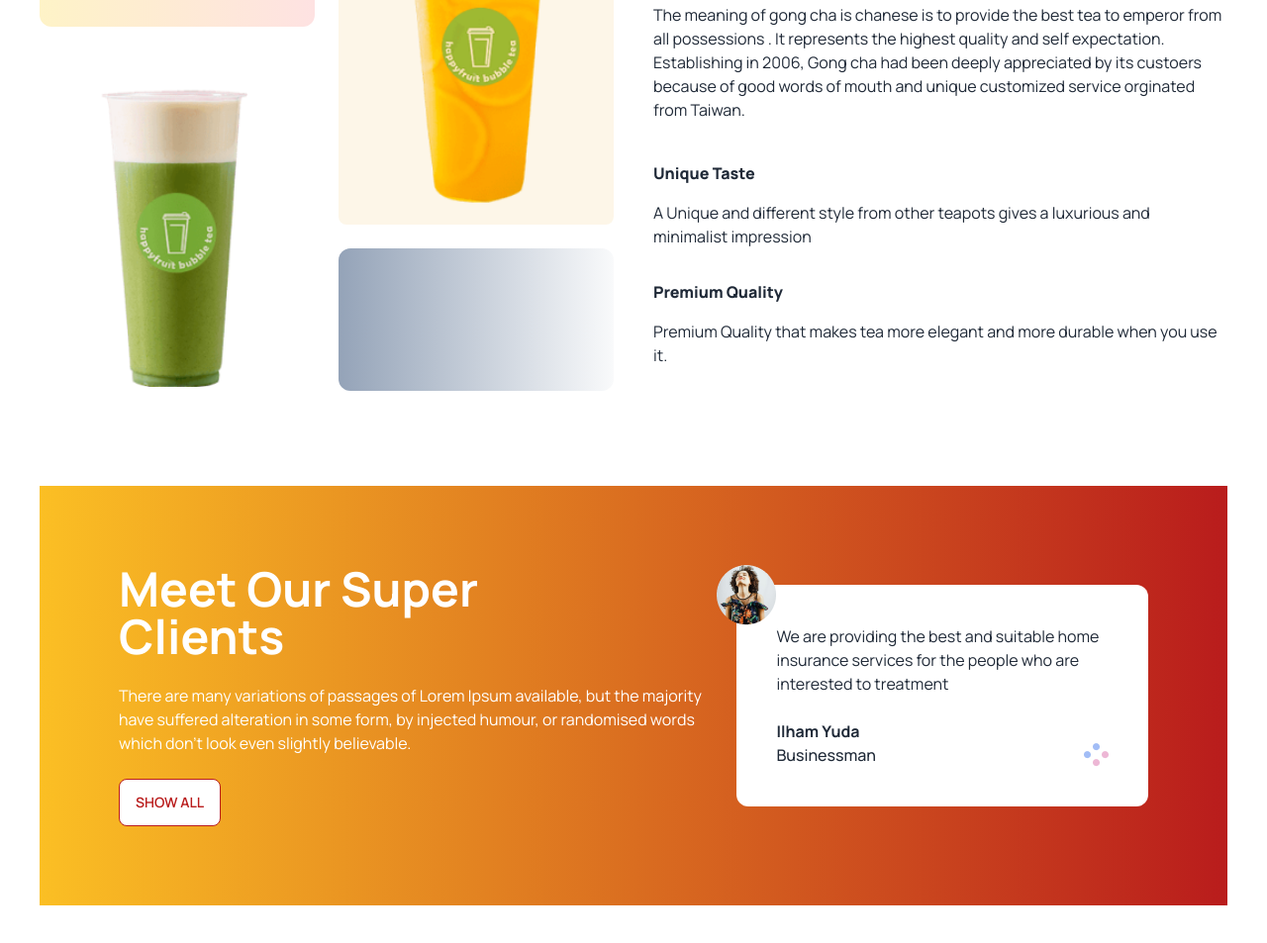
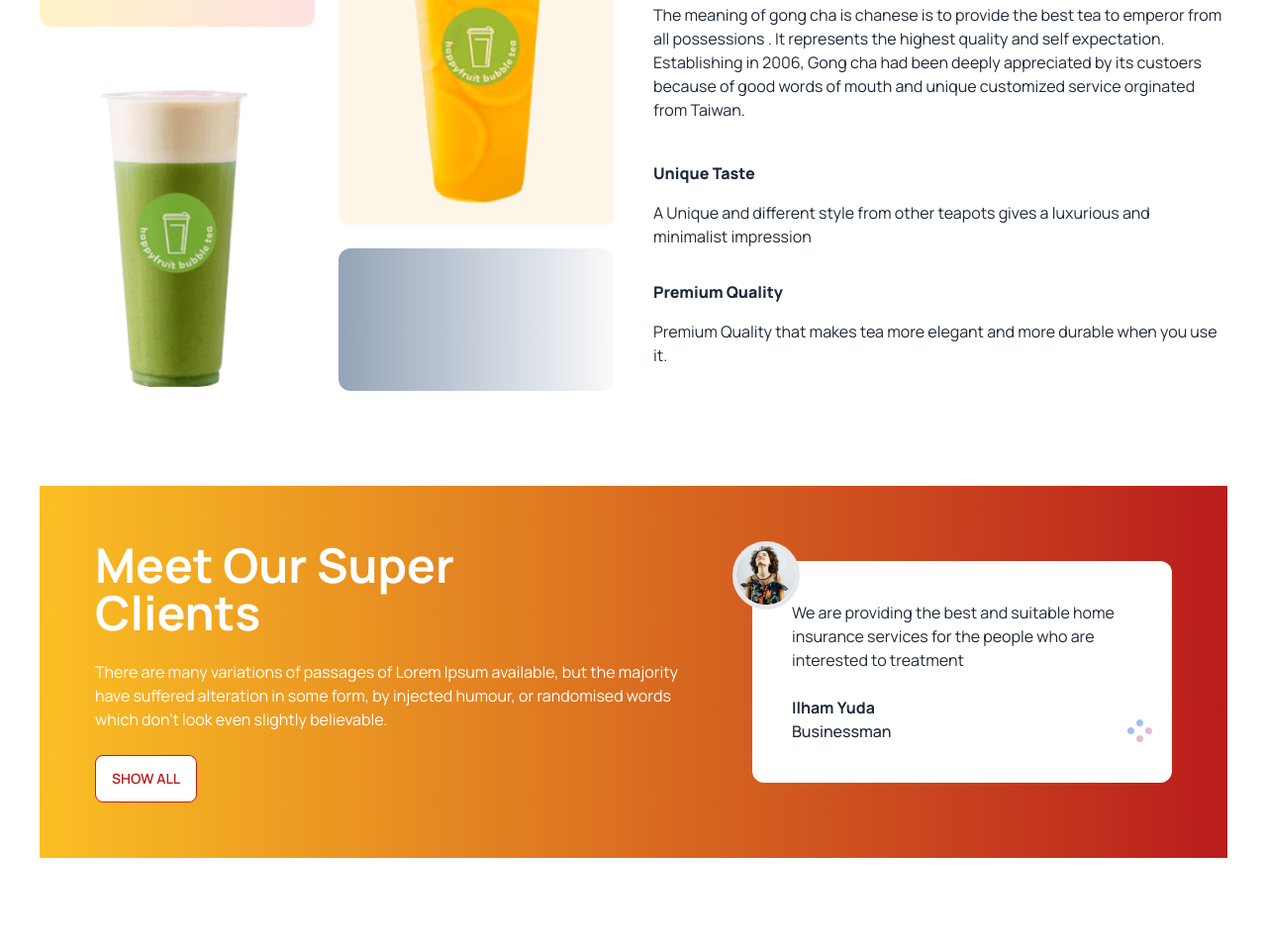
Before and after one commit to tansim12/tea-project, a plain HTML site: page index.html in a window 1280 px wide. Shown: the part 1267-2220 px from the top of the page at 99% size. After the commit the page ends 2194 px from the top, so only its background shows below. Drawn offline with nearby package versions, Linux system fonts and the light colour scheme.

Commit message:
new added

```diff
--- a/index.html
+++ b/index.html
@@ -187,9 +187,10 @@
 
         <!-- Meet Our Super Clients -->
 
-        <section class="container mx-auto px-8 md:px-16 lg:px-10 py-5 my-10 ">
-            <div class="hero p-16 bg-gradient-to-r from-amber-400 to-red-700  ">
-                <div class="hero-content flex-col lg:flex-row">
+        <section class="container mx-auto px-8 md:px-16 lg:px-10 xl:10 py-5 my-10 ">
+            <!-- revew-1  -->
+            <div class="hero p-2 md:p-10  lg:p-10 bg-gradient-to-r from-amber-400 to-red-700  ">
+                <div class="hero-content gap-10 flex-col lg:flex-row">
 
                   <div>
                     <h1 class=" text-2xl text-white md:text-4xl lg:text-5xl font-bold">Meet Our Super <br> Clients</h1>
@@ -198,8 +199,8 @@
                   </div>
                 <!-- card position div   -->
                   <div class="bg-white rounded-xl p-10 relative">
-                    <img class="absolute -top-5 -left-5" src="./images/client.png" alt="">
-                    <p class="font-normal mb-6">
+                    <img class="absolute -top-5 -left-5 rounded-full bg-white border-4" src="./images/client.png" alt="">
+                    <p class="font-normal mb-6 text-xs md:text-base">
                         We are providing the best and suitable home insurance services for the people who are interested to treatment
                     </p>
                     <p class="font-bold">
@@ -208,7 +209,7 @@
                     <p class="font-medium">
                         Businessman
                     </p>
-                    <img class="absolute bottom-10 right-10" src="./images/circles.png" alt="">
+                    <img class="absolute bottom-10 right-5" src="./images/circles.png" alt="">
 
                   </div>
 
```
